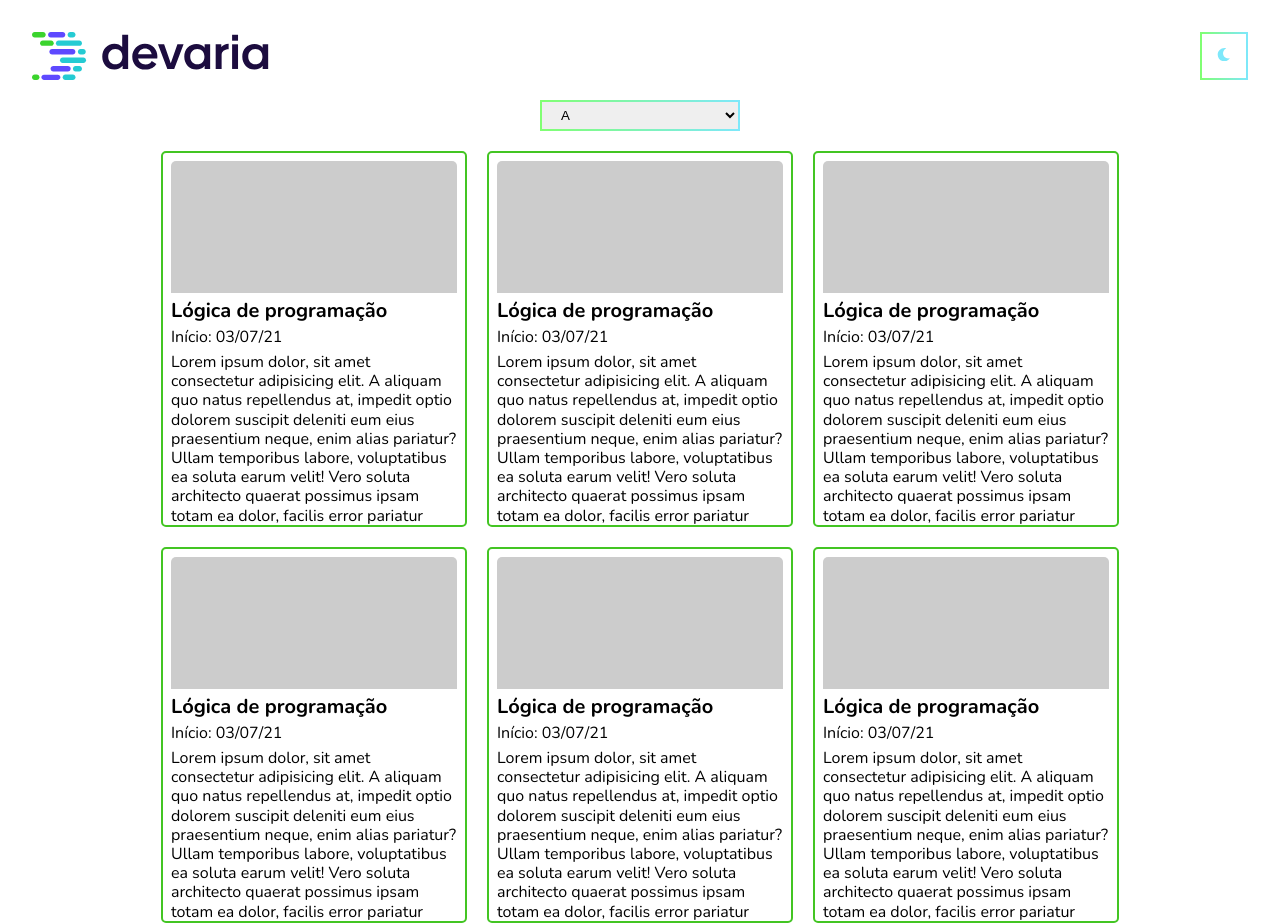
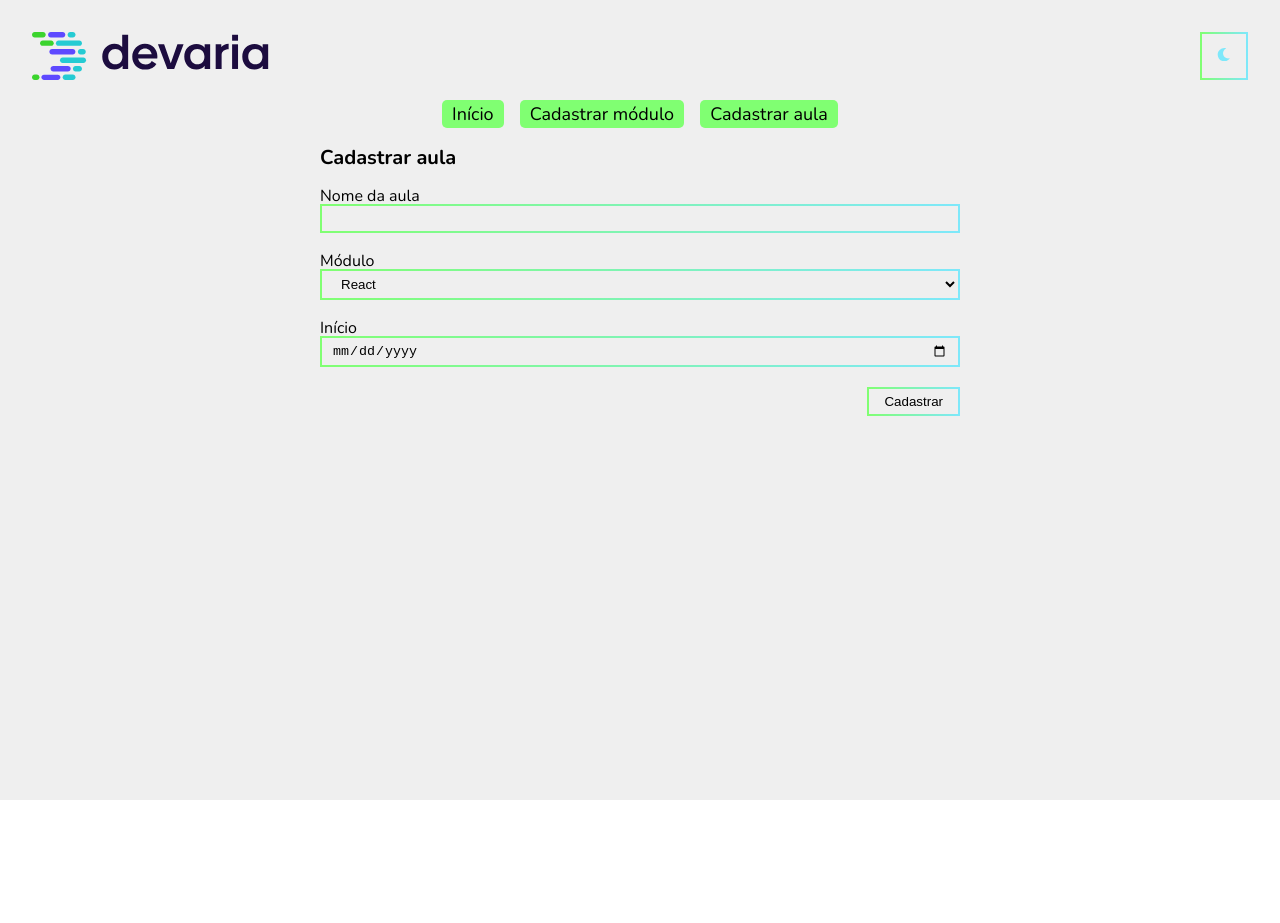
Before and after one commit to jppradoleal/verzel-teste, a React (Create React App) app in the folder frontend/: page /cadastrar_aula in a window 1280 px wide. After the commit the page ends 800 px from the top, so only its background shows below. Built offline with nearby package versions, Linux system fonts and the light colour scheme.

Commit message:
feat: done class creation and module creation page
feat: done dark mode

```diff
--- a/frontend/package.json
+++ b/frontend/package.json
@@ -42,5 +42,8 @@
       "last 1 firefox version",
       "last 1 safari version"
     ]
+  },
+  "devDependencies": {
+    "@types/react-router-dom": "^5.1.7"
   }
 }
--- a/frontend/src/App.css
+++ b/frontend/src/App.css
@@ -55,6 +55,7 @@ table {
 body, #root, .App {
     width: 100vw;
     height: 100vh;
+    overflow-x: hidden;
 }
 
 .gradient-border {
--- a/frontend/src/App.tsx
+++ b/frontend/src/App.tsx
@@ -1,15 +1,36 @@
 import React from 'react';
 import './App.css';
 import Header from './components/Header';
+import { BrowserRouter, Switch, Route } from 'react-router-dom';
 import Login from './pages/Login';
 import Home from './pages/Home';
+import CadastrarModulo from './pages/CadastrarModulo';
+import CadastrarAula from './pages/CadastrarAula';
+import DarkModeContext from './contexts/dark_mode_context';
+import { useState } from 'react';
 
 function App() {
+  const [isDarkMode, setDarkMode] = useState(false);
+
+  const style = {
+    backgroundColor: isDarkMode ? "#020716": "#efefef",
+    color: isDarkMode ? "#fff" : "#000",
+  }
+
   return (
-    <div className="App">
-      <Header />
-      <Home />
-    </div>
+    <DarkModeContext.Provider value={{isDarkMode, toggleDarkMode: () => setDarkMode(!isDarkMode)}}>
+      <BrowserRouter>
+        <div className="App" style={style}>
+          <Header/>
+          <Switch>
+            <Route path="/" exact component={Home}/>
+            <Route path="/login" component={Login}/>
+            <Route path="/cadastrar_modulo" component={CadastrarModulo}/>
+            <Route path="/cadastrar_aula" component={CadastrarAula}/>
+          </Switch>
+        </div>
+      </BrowserRouter>
+    </DarkModeContext.Provider>
   );
 }
 
--- a/frontend/src/components/Card/card.css
+++ b/frontend/src/components/Card/card.css
@@ -1,7 +1,9 @@
 .card {
   width: 286px;
   height: 356px;
-  border: 2px solid #43C523;
+  border-width: 2px;
+  border-style: solid;
+  border-image: 1 linear-gradient(145deg, #80FF72, #7EE8FA);
   overflow: hidden;
   padding: 8px;
   border-radius: 5px;
--- a/frontend/src/components/Header/header.css
+++ b/frontend/src/components/Header/header.css
@@ -11,3 +11,25 @@ nav#header {
   height: 48px;
   border-radius: 50px !important;
 }
+
+header {
+  margin-top: 20px;
+  display: flex;
+  gap: 16px;
+  font-size: 18px;
+  align-items: center;
+  justify-content: center;
+}
+
+a {
+  background-color: #80FF72;
+  padding: 5px 10px;
+  border-radius: 5px;
+  text-decoration: none;
+  color: black;
+  transition: transform .2s;
+}
+
+a:hover {
+  transform: scale(1.1);
+}
--- a/frontend/src/components/Header/index.tsx
+++ b/frontend/src/components/Header/index.tsx
@@ -1,16 +1,28 @@
 import React from 'react';
 import "./header.css";
-import {FaMoon} from 'react-icons/fa';
+import {FaMoon, FaSun} from 'react-icons/fa';
 import Logo from '../../assets/logo.svg';
+import LogoWhite from '../../assets/logo-white.svg';
+import { Link } from 'react-router-dom';
+import { useContext } from 'react';
+import DarkModeContext from '../../contexts/dark_mode_context';
 
 const Header = () => {
+  const {isDarkMode, toggleDarkMode} = useContext(DarkModeContext);
   return (
-    <nav id="header">
-      <img alt="Devaria" src={Logo}/>
-      <button className="gradient-border">
-        <FaMoon color="#7EE8FA"/>
-      </button>
-    </nav>
+    <>
+      <nav id="header">
+        <img alt="Devaria" src={isDarkMode ? LogoWhite : Logo}/>
+        <button className="gradient-border" onClick={() => toggleDarkMode()}>
+          {isDarkMode ? <FaSun color="#7EE8FA" /> : <FaMoon color="#7EE8FA"/>}
+        </button>
+      </nav>
+      <header>
+        <Link to="/">Início</Link>
+        <Link to="/cadastrar_modulo">Cadastrar módulo</Link>
+        <Link to="/cadastrar_aula">Cadastrar aula</Link>
+      </header>
+    </>
   );
 }
 
--- /dev/null
+++ b/frontend/src/contexts/dark_mode_context.ts
@@ -0,0 +1,8 @@
+import { createContext } from "react";
+
+const DarkModeContext = createContext({
+  isDarkMode: false,
+  toggleDarkMode: () => {}
+});
+
+export default DarkModeContext;
--- /dev/null
+++ b/frontend/src/pages/CadastrarAula/cadastrar_aula.css
@@ -0,0 +1,36 @@
+#cadastrar-aula-page {
+  margin: 20px 32px;
+}
+
+#cadastrar-aula-page h1 {
+  font-size: 20px;
+  font-weight: bold;
+}
+
+#cadastrar-aula-page form {
+  display: flex;
+  flex-direction: column;
+  gap: 20px;
+}
+
+#cadastrar-aula-page button {
+  align-self: flex-end;
+  padding: 5px 15px;
+  transition: transform 0.2s;
+}
+
+#cadastrar-aula-page button:hover {
+  transform: scale(1.1);
+}
+
+#cadastrar-aula-page select {
+  padding: 5px 15px;
+  border-width: 2px;
+}
+
+@media screen and (min-width: 900px) {
+  #cadastrar-aula-page {
+    width: 50%;
+    margin: 20px auto;
+  }
+}
--- /dev/null
+++ b/frontend/src/pages/CadastrarAula/index.tsx
@@ -0,0 +1,30 @@
+import React from 'react';
+import './cadastrar_aula.css';
+
+const CadastrarAula = () => {
+  return (
+    <div id="cadastrar-aula-page">
+    <form>
+      <h1>Cadastrar aula</h1>
+      <div className="form-group">
+        <label htmlFor="nome-field">Nome da aula</label>
+        <input type="text" id="nome-field" className="gradient-border" />
+      </div>
+      <div className="form-group">
+        <label htmlFor="modulo-field">Módulo</label>
+        <select name="" id="modulo-field" className="gradient-border">
+          <option>React</option>
+          <option>NodeJS</option>
+        </select>
+      </div>
+      <div className="form-group">
+        <label htmlFor="inicio-field">Início</label>
+        <input type="date" id="inicio-field" className="gradient-border"/>
+      </div>
+      <button className="gradient-border">Cadastrar</button>
+    </form>
+  </div>
+  );
+}
+
+export default CadastrarAula;
--- /dev/null
+++ b/frontend/src/pages/CadastrarModulo/cadastrar_modulo.css
@@ -0,0 +1,26 @@
+#cadastrar-modulo-page {
+  display: flex;
+  flex-direction: column;
+  width: 50%;
+  margin: 20px auto;
+}
+
+#cadastrar-modulo-page h1{
+  font-size: 20px;
+  font-weight: bold;
+  margin: 20px 0;
+}
+
+#cadastrar-modulo-page .form-group {
+  margin: 20px 0;
+}
+
+#cadastrar-modulo-page button {
+  float: right;
+  padding: 5px 15px;
+  transition: transform 0.2s;
+}
+
+#cadastrar-modulo-page button:hover {
+  transform: scale(1.1);
+}
--- /dev/null
+++ b/frontend/src/pages/CadastrarModulo/index.tsx
@@ -0,0 +1,19 @@
+import React from 'react';
+import './cadastrar_modulo.css';
+
+const CadastrarModulo = () => {
+  return (
+    <div id="cadastrar-modulo-page">
+      <form>
+        <h1>Cadastrar módulo</h1>
+        <div className="form-group">
+          <label htmlFor="nome-field">Nome do módulo</label>
+          <input type="text" id="nome-field" className="gradient-border" />
+        </div>
+        <button className="gradient-border">Cadastrar</button>
+      </form>
+    </div>
+  );
+}
+
+export default CadastrarModulo;
--- a/frontend/src/pages/Home/home.css
+++ b/frontend/src/pages/Home/home.css
@@ -22,7 +22,7 @@
   flex-direction: column;
   align-items: center;
   gap: 20px;
-  overflow-y: scroll;
+  overflow-y: auto;
 }
 
 @media screen and (min-width: 900px) {
```
Also changed, not shown: frontend/src/assets/logo-white.svg (added), 1 other file (tests, documents, lock files or other folders).
